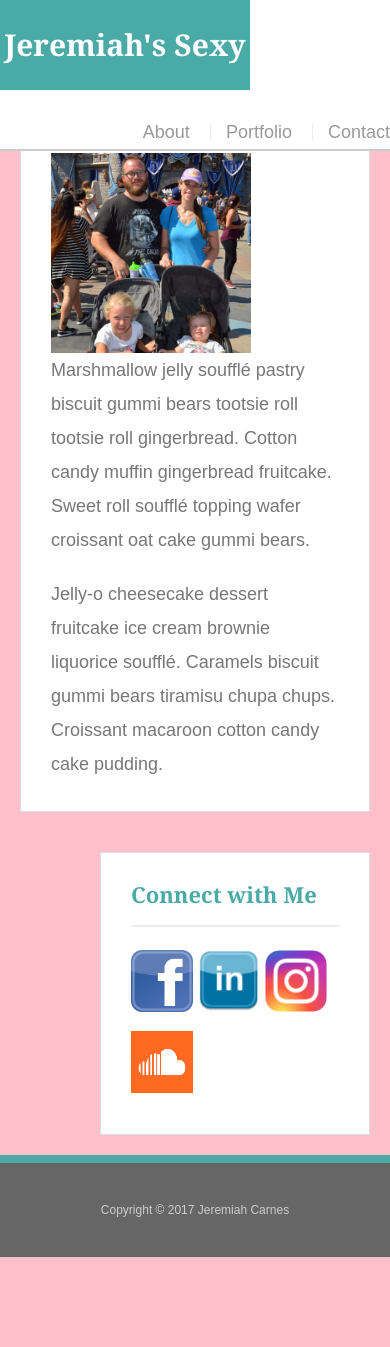
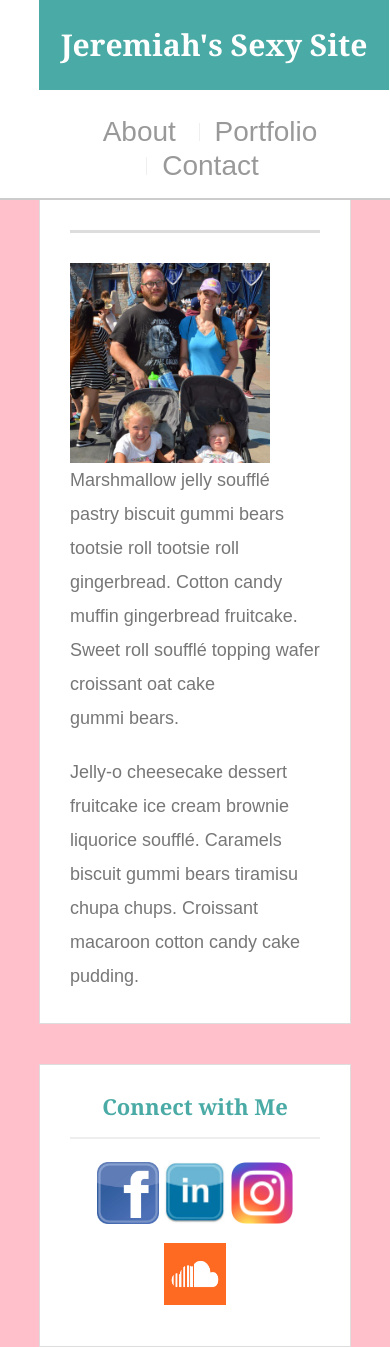
Before and after one commit to Carneszilla/Responsive-Portfolio, a plain HTML site: page index.html in a window 390 px wide. Shown: the top 1347 px of the page. Before the commit the page ends 1257 px from the top, so only its background shows below. Drawn offline with Linux system fonts and the light colour scheme.

Commit message:
adding all media query changes

```diff
--- a/assets/css/style.css
+++ b/assets/css/style.css
@@ -14,9 +14,10 @@ body {
 
 .container {
   width: 100%;
-  max-width: 960px;
+  max-width: 80%;
   margin: 0 auto;
   clear: both;
+
 }
 
 h1,
@@ -65,7 +66,7 @@ h3 {
 
 #logo {
   float: left;
-  width: 250px;
+  width: 350px;
   height: 90px;
   font-family: Georgia, Times, "Times New Roman", serif;
   font-size: 30px;
@@ -114,7 +115,7 @@ footer {
 .sidebar {
   float: right;
   width: 100%;
-  max-width: 270px;
+  max-width: 30%;
   padding: 30px;
   margin-bottom: 20px;
   background: #fff;
@@ -149,7 +150,7 @@ h3,
 .main-section {
   float: left;
   width: 100%;
-  max-width: 650px;
+  max-width: 65%;
   padding: 30px;
   margin: 0 0 40px;
   background: #fff;
@@ -240,34 +241,32 @@ input[type=submit] {
 
 
 
-/* START !--MEDIA thingy 980px-->*/
+/* START !--MEDIA query 980px-->*/
 @media screen and (max-width: 980px)
 {
-  body {
+  body{
  background-color: teal;
   }
 
-.wrapper{
-  width: 100%;
-  margin: 40px auto;
+#main-container, #sidebar{
+width: 100%;
 }
 
-#main-container, #sidebar{
-width: 100%;
-padding: 20px;
-}
 
-#sidebar {
-  display: inline-block;
-  top: auto;
+ .main-section{
+   max-width: 60%;
+  }
+
+#sidebar{
+  max-width: 30%;
 }
 
 
 
-} /* END !--main thingy 980px-->*/
+} /* END !--media query 980px-->*/
 
 
-/*!--START main thingy 768px-->*/
+/*!--START media query 768px-->*/
 
 @media screen and (max-width: 768px)
 {
@@ -275,15 +274,27 @@ padding: 20px;
  background-color: red;
   }
 
-.wrapper{
-  width: 100%;
+.main-section {
+max-width: 100%;
+}
+
+.sidebar {
+  max-width: 100%;
+  text-align: center;
+}
+
+#contect {
+  padding: 0px;
 }
 
 }
 
-/*!--END main thingy 768px-->*/
+/*!--END media query 768px-->*/
 
-/*!--START main thingy 640-->*/
+
+
+
+/*!--START media query 640px-->*/
 
 @media screen and (max-width: 640px)
 {
@@ -292,10 +303,42 @@ padding: 20px;
  display: block;
   }
 
-.wrapper{
-  width: 100%;
-  display: inline-block;
+nav{
+width: 100%
+max-width: 80%
+margin-top: 15px;
+margin-bottom: 15px;
+text-align: center;
+font-size: 28px;
 }
 
+header {
+position: static; /*via instructions*/
+}
 
-} /*!--END main thingy 640-->*/
+img {
+  width: 100%
+}
+ /*!--END media query 640-->*/
+
+
+
+
+
+
+/*bonus try
+
+@keyframes h1 {
+    from {background-color: red;}
+    to {background-color: yellow;}
+}
+
+/* The element to apply the animation to
+h1. h2, h3 {
+    width: 100px;
+    height: 100px;
+    background-color: red;
+    animation-name: dance;
+    animation-duration: 4s;
+}
+*/
--- a/index.html
+++ b/index.html
@@ -38,9 +38,9 @@
         <h2>Connect with Me</h2>
 
         <a href="#"><img src="assets/images/facebook.png" class="social" alt="facebook" /></a>
-        <a href="#"><img src="assets/images/th.jpg" class="social" alt="LinkedIn" /></a>
+        <a href="#"><img src="assets/images/th.jpg" class="social" alt="LinkedIn" width="15%" height="15%"/></a>
         <a href="#"><img src="assets/images/Instagram.png" class="social" alt="Instagram" /></a>
-        <a href="#"><img src="assets/images/soundcloud.png" class="social" alt="soundcloud" /></a>
+        <a href="#"><img src="assets/images/soundcloud.png" class="social" alt="soundcloud" width="15%" height="15%" /></a>
       </div>
     </section>
   </div>
```
Also changed, not shown: portfolio.html (+2 -2 lines).
